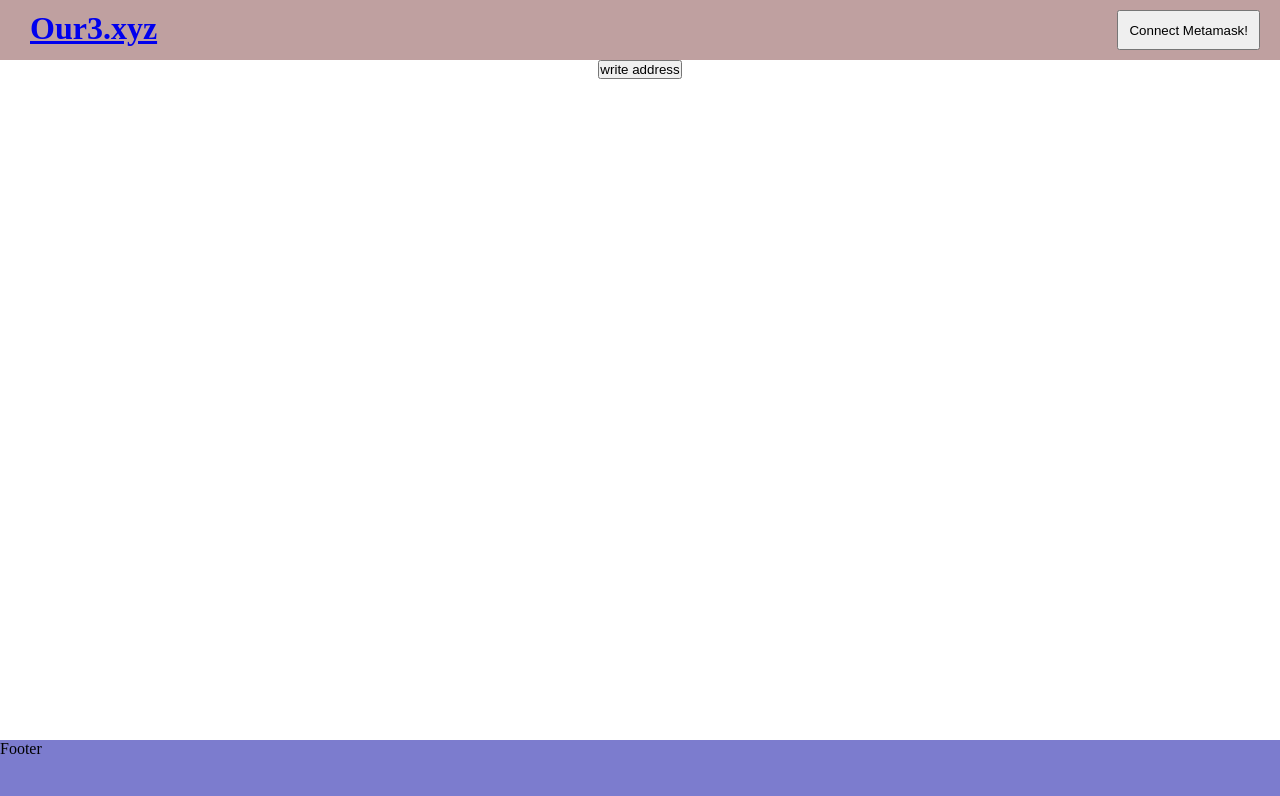
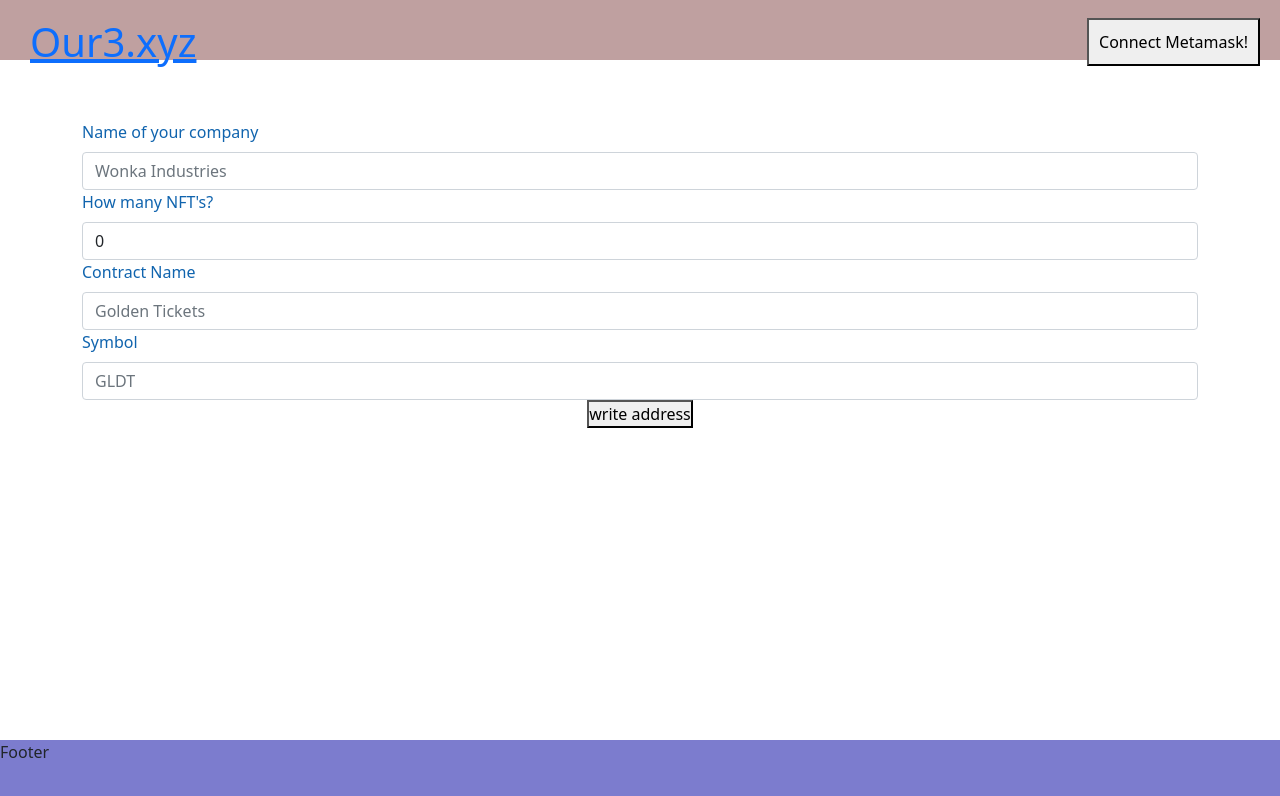
Before and after one commit to josealonso/zelda, a React (Create React App) app in the folder nft-mrkt-frontend/: page /manufacturer in a window 1280 px wide. Shown: the top 796 px of the page. Built offline with nearby package versions, Linux system fonts and the light colour scheme.

Commit message:
make template form with bootstrap to handle new contract creation

```diff
--- a/nft-mrkt-frontend/package.json
+++ b/nft-mrkt-frontend/package.json
@@ -11,8 +11,10 @@
     "@types/node": "^16.11.39",
     "@types/react": "^18.0.12",
     "@types/react-dom": "^18.0.5",
+    "bootstrap": "^5.1.3",
     "ethers": "^5.6.8",
     "react": "^18.1.0",
+    "react-bootstrap": "^2.4.0",
     "react-dom": "^18.1.0",
     "react-router-dom": "^6.3.0",
     "react-scripts": "5.0.1",
--- a/nft-mrkt-frontend/src/App.tsx
+++ b/nft-mrkt-frontend/src/App.tsx
@@ -5,6 +5,8 @@ import { Outlet } from 'react-router-dom';
 import Navbar from './components/Navbar/Navbar';
 import Footer from './components/Footer/Footer';
 import { ethers } from "ethers";
+
+import 'bootstrap/dist/css/bootstrap.min.css';
 
 function App() {
 
--- a/nft-mrkt-frontend/src/userStore.tsx
+++ b/nft-mrkt-frontend/src/Stores/userStore.tsx
@@ -1,7 +1,6 @@
-import { Description } from "@ethersproject/properties";
 import create from "zustand";
 
-import { User } from "./models/User";
+import { User } from "../models/User";
 
 interface UserState {
   user: User
--- a/nft-mrkt-frontend/src/components/Manufacturer/Manufacturer.tsx
+++ b/nft-mrkt-frontend/src/components/Manufacturer/Manufacturer.tsx
@@ -1,19 +1,54 @@
-import React from 'react'
+import React, { useState } from 'react'
 import "./manufacturer.scss";
 // import { useOutletContext } from "react-router-dom";
-import { useStore } from "../../userStore";
+import { useStore } from "../../Stores/userStore";
+
+import Container from 'react-bootstrap/Container';
+import Form from 'react-bootstrap/Form';
+import { collapseTextChangeRangesAcrossMultipleVersions } from 'typescript';
 
 
 function Manufacturer() {
 
+
   // const [state] = useOutletContext() as any;
   const { user } = useStore();
+  const [name, setName] = useState('');
+  const [count, setCount] = useState(0);
+  const [contName, setContName] = useState('');
+  const [contSym, setContSym] = useState('');
 
   function writeAddress() {
-    console.log(user)
+    console.log(user.addrString);
   }
+
+  console.log('111', count)
+
   return (
     <div className='manufacturer'>
+
+      <Container>
+        <Form>
+          <Form.Group controlId="formName">
+              <Form.Label>Name of your company</Form.Label>
+              <Form.Control value={name} onChange={e => setName(e.target.value)} type="text" placeholder="Wonka Industries" />
+          </Form.Group>
+          <Form.Group controlId="formCount">
+              <Form.Label>How many NFT's?</Form.Label>
+              <Form.Control value={count} onChange={e => setCount(parseInt(e.target.value))} type="number" placeholder="5" />
+          </Form.Group>
+          <Form.Group controlId="formContractName">
+              <Form.Label>Contract Name</Form.Label>
+              <Form.Control value={contName} onChange={e => setContName(e.target.value)} type="text" placeholder="Golden Tickets" />
+          </Form.Group>
+          <Form.Group controlId="formContractSymbol">
+              <Form.Label>Symbol</Form.Label>
+              <Form.Control value={contSym} onChange={e => setContSym(e.target.value)} type="text" placeholder="GLDT" />
+          </Form.Group>
+        </Form>
+      </Container>
+
+      {/* Keeping for testing/reference purposes */}
       <button onClick={writeAddress}>write address</button>
     </div>
   )
--- a/nft-mrkt-frontend/src/components/Navbar/Navbar.tsx
+++ b/nft-mrkt-frontend/src/components/Navbar/Navbar.tsx
@@ -4,7 +4,7 @@ import { Link } from "react-router-dom";
 import { ethers } from "ethers";
 import Web3Modal from "web3modal";
 
-import { useStore } from "../../userStore";
+import { useStore } from "../../Stores/userStore";
 // import {JsonRpcSigner, Web3Provider} from "@ethersproject/providers";
 // import { GeneralObject } from '../interfaces';
 
--- a/nft-mrkt-frontend/src/index.tsx
+++ b/nft-mrkt-frontend/src/index.tsx
@@ -8,7 +8,6 @@ import SplashPage from './components/SplashPage/SplashPage';
 import Manufacturer from './components/Manufacturer/Manufacturer';
 import Consumer from './components/Consumer/Consumer';
 import Browse from './components/Browse/Browse';
-
 
 const root = ReactDOM.createRoot(
   document.getElementById('root') as HTMLElement
```
Also changed, not shown: nft-mrkt-frontend/src/Stores/manuStore.tsx (added, +36 -0 lines), nft-mrkt-frontend/src/models/Manufacturer.ts (added, +7 -0 lines), 1 other file (tests, documents, lock files or other folders).
